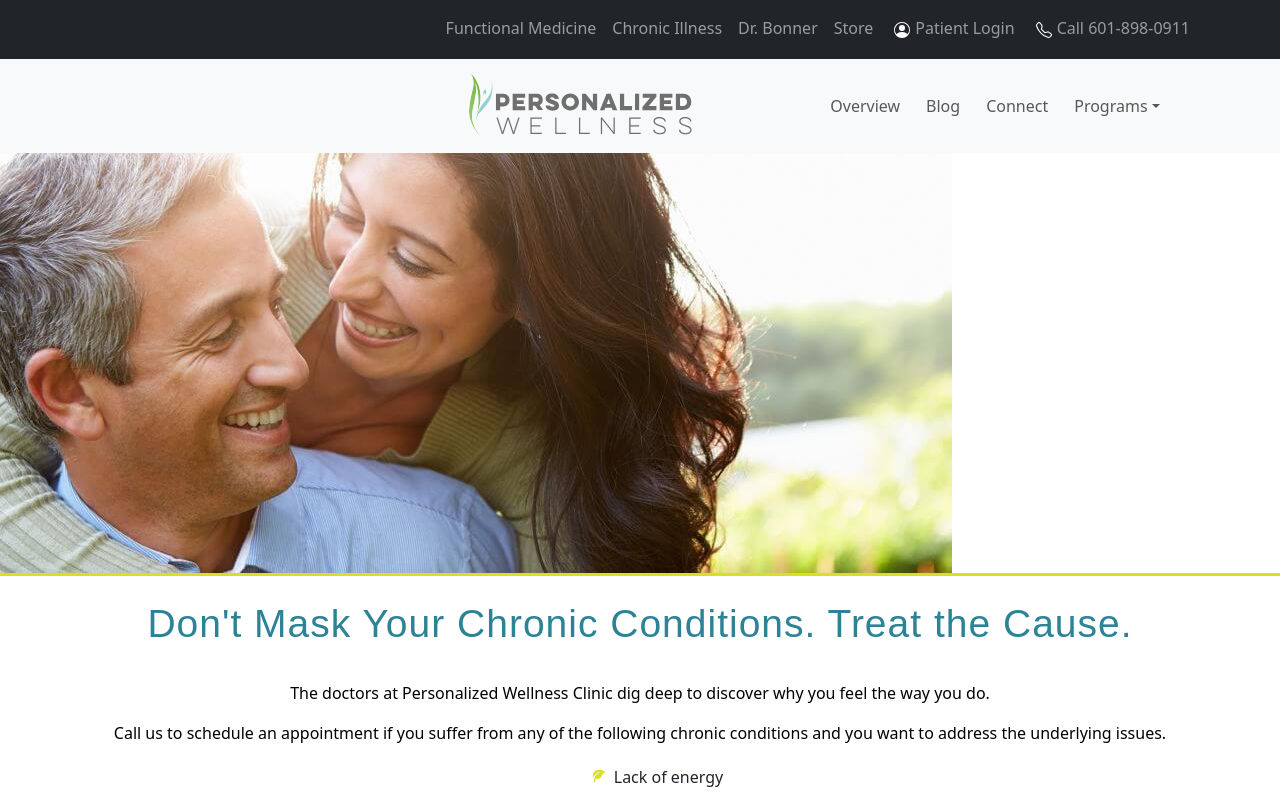
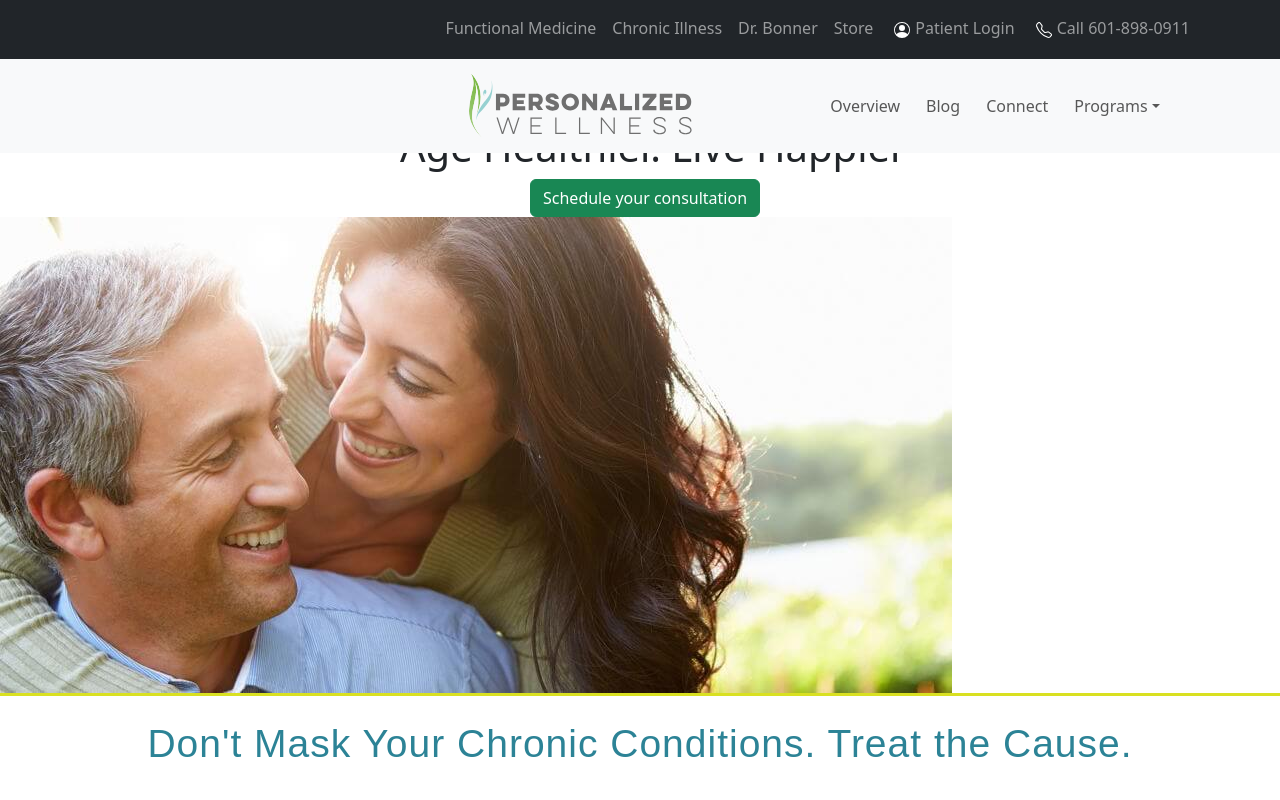
Before and after one commit to lucasbonner/welldoc, a React app: page / in a window 1280 px wide. Shown: the top 800 px of the page. Built offline with nearby package versions, Linux system fonts and the light colour scheme; the HTML template or start-up script is replaced by a standard one.

Commit message:
Small change

```diff
--- a/src/Splash/Splash.scss
+++ b/src/Splash/Splash.scss
@@ -18,6 +18,7 @@
     border-style: solid;
     border-left-width: 0px;
     border-right-width: 0px;
+    padding-top: 120px;
 }
 
 .btn {
```
